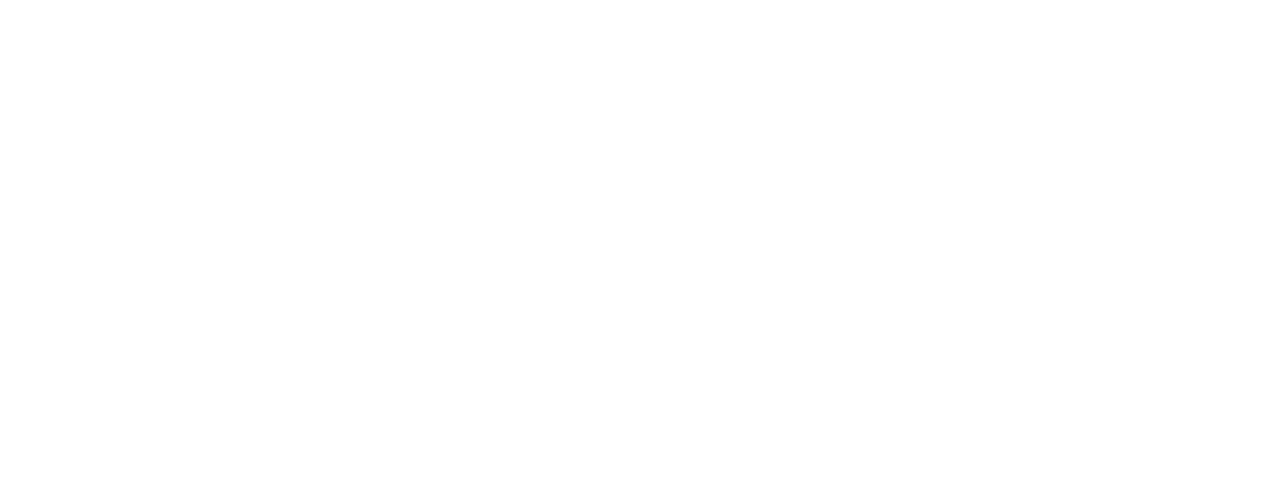
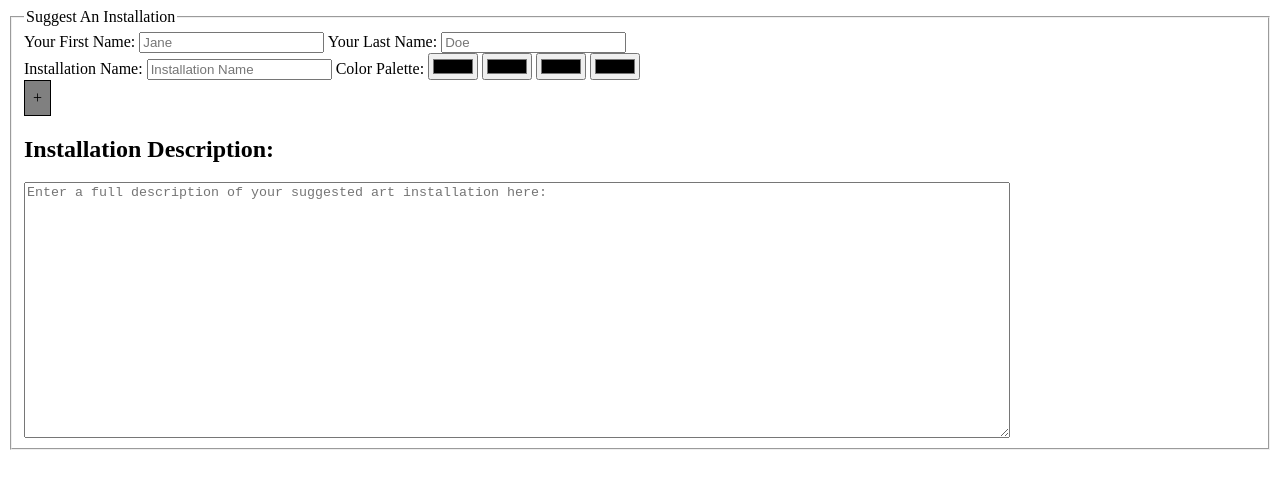
Before and after one commit to MicahBits-n-Bytes/Fox-valley-art-installation-site, a plain HTML site: page suggest.html in a window 1280 px wide. Drawn offline with Linux system fonts and the light colour scheme.

Commit message:
building blocks of suggestion page

```diff
--- a/css/layout.css
+++ b/css/layout.css
@@ -1,3 +1,9 @@
 *{
     box-sizing:border-box;
 }
+
+textarea{
+    display:block;
+    width:80%;
+    height: 20vw;
+}
--- a/css/styles.css
+++ b/css/styles.css
@@ -0,0 +1,7 @@
+#addColorBtn{
+    background-color:gray;
+    border:1px solid black;
+    width:fit-content;
+    aspect-ratio: 1/1;
+    padding:0.5rem;
+}
--- a/js/script.js
+++ b/js/script.js
@@ -0,0 +1 @@
+addColorBtn = document.getElementById("addColorBtn");
--- a/suggest.html
+++ b/suggest.html
@@ -3,9 +3,51 @@
 <head>
     <meta charset="UTF-8">
     <meta name="viewport" content="width=device-width, initial-scale=1.0">
-    <title>Document</title>
+    <title>Suggest an installation | FVAI</title>
+    <script src="js/script.js" defer></script>
+    <link rel="stylesheet" href="css/layout.css">
+    <link rel="stylesheet" href="css/styles.css">
 </head>
 <body>
 
+    <header></header>
+    <nav></nav>
+
+    <main>
+        <section>
+            <form>
+                <fieldset>
+                    <legend>Suggest An Installation</legend>
+
+                    <label for="userFirstName">Your First Name:</label>
+                    <input name="userFirstName" id="userFirstName" placeholder="Jane" type="text">
+
+                    <label for="userLastName">Your Last Name:</label>
+                    <input name="userLastName" id="userLastName" placeholder="Doe" type="text">
+
+                    <br>
+
+                    <label for="nameInput">Installation Name:</label>
+                    <input name="nameInput" id="nameInput" placeholder="Installation Name">
+
+                    <label for="colorPicker1">Color Palette:</label>
+                    <input name="colorInput1" id="colorPicker1" class="colorPicker" type="color" vlue="#070309">
+                    <input name="colorInput2" id="colorPicker2" class="colorPicker" type="color" vlue="#070309">
+                    <input name="colorInput3" id="colorPicker3" class="colorPicker" type="color" vlue="#070309">
+                    <input name="colorInput4" id="colorPicker4" class="colorPicker" type="color" vlue="#070309">
+                    <div id="addColorBtn">+</div>
+
+                    <label for="artDescription">
+                        <h2>Installation Description:</h2>
+                        <textarea name="artDescription" id="artDescription" placeholder="Enter a full description of your suggested art installation here:"></textarea>
+                    </label>
+
+                </fieldset>
+            </form>
+        </section>
+    </main>
+
+    <footer></footer>
+
 </body>
 </html>
```
